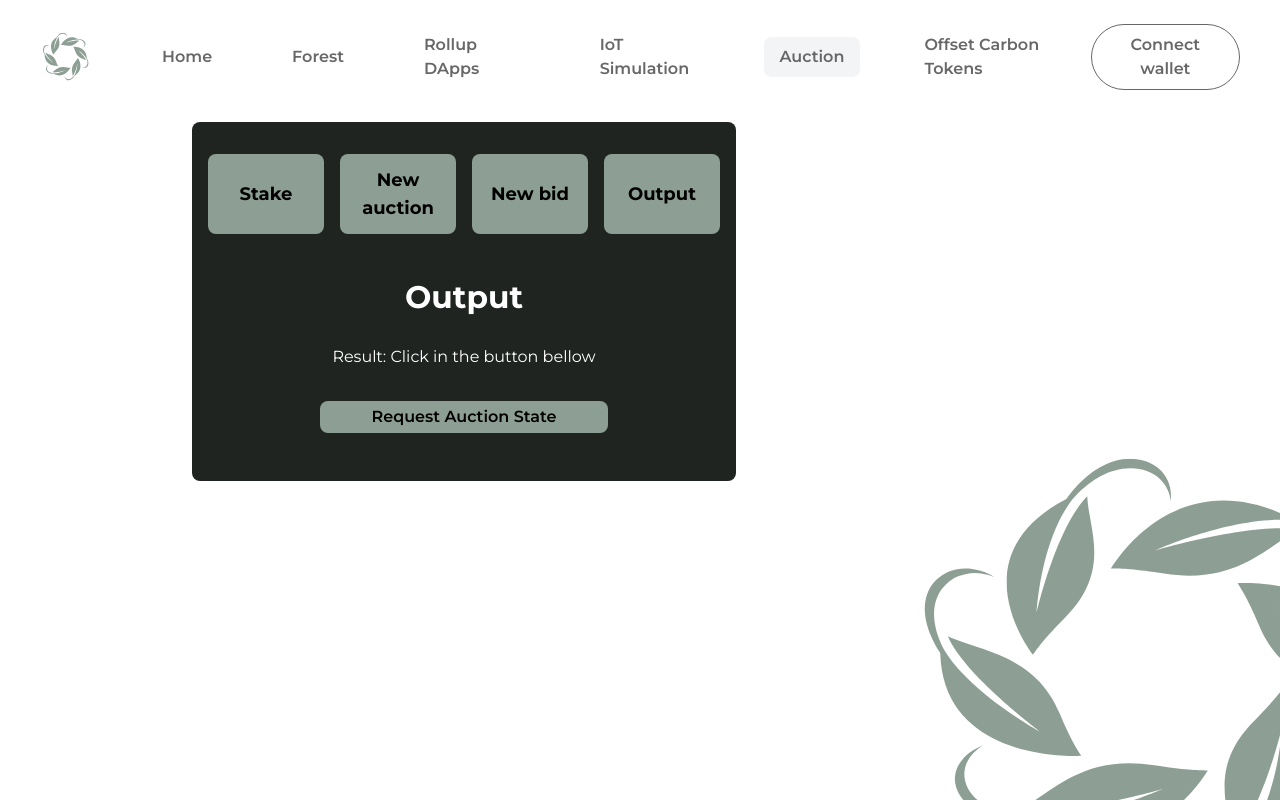
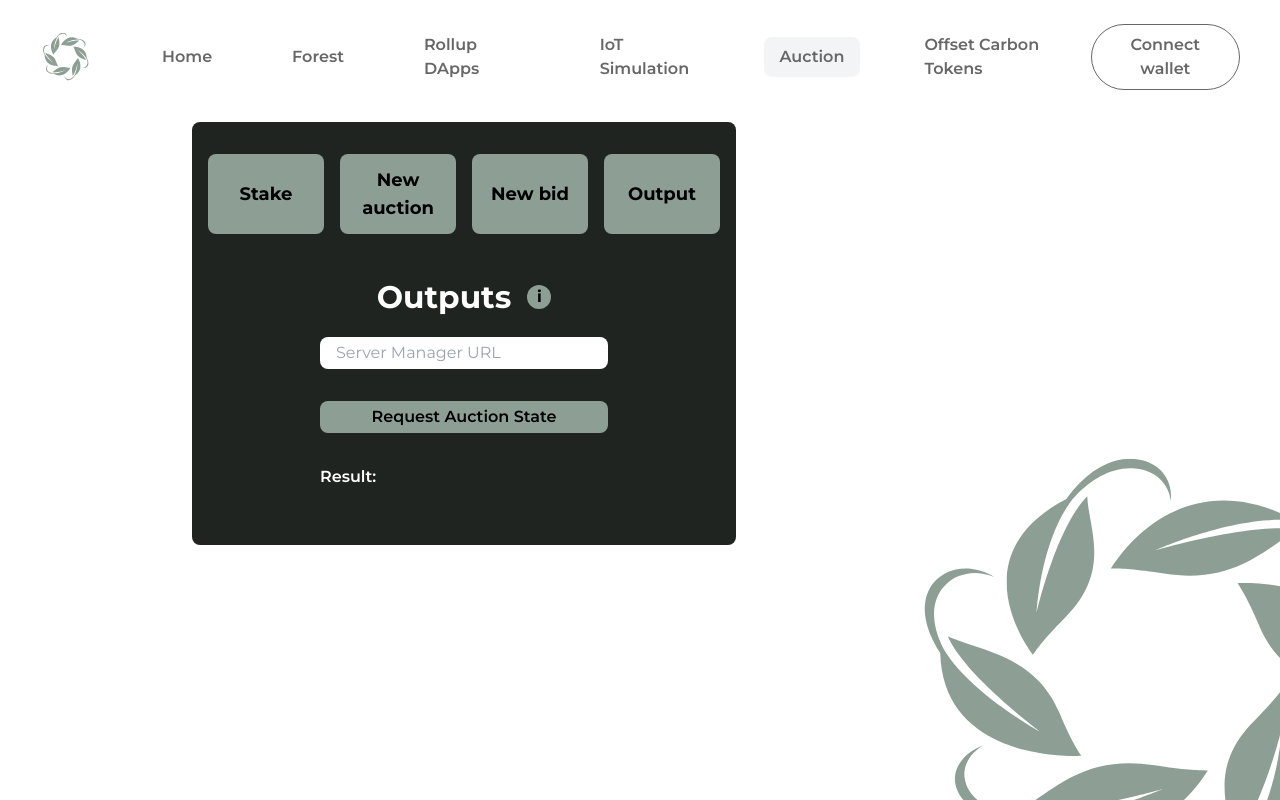
Before and after one commit to Lilium-DApp/frontend, a Next.js app in the folder lilium/: page /auction in a window 1280 px wide. Both pictures are taken after a click on the button "Output". Built offline with nearby package versions, Linux system fonts and the light colour scheme.

Commit message:
feat: add input to auction output

```diff
--- a/lilium/components/Outputs.jsx
+++ b/lilium/components/Outputs.jsx
@@ -25,7 +25,7 @@ const Outputs = () => {
 
     const [graphql, setGraphql] = useState('');
     const [server, setServer] = useState('');
-    const [answer, setAnswer] = useState("Click in the button above");
+    const [answer, setAnswer] = useState("");
     const [payloadImage, setPayloadImage] = useState("");
 
 
--- a/lilium/components/OutputsAuction.jsx
+++ b/lilium/components/OutputsAuction.jsx
@@ -1,11 +1,12 @@
-import Image from 'next/image';
 import React, { useState } from "react";
 import axios from 'axios';
-import gql from "graphql-tag";
+import Link from 'next/link';
+
 
 const Outputs = () => {
 
-    const [answer, setAnswer] = useState('Click in the button bellow')
+    const [answer, setAnswer] = useState('')
+    const [server, setServer] = useState('')
 
     function hexToString(hex) {
         let string = "";
@@ -17,8 +18,12 @@ const Outputs = () => {
 
     const handleOutputAuction = async () => {
         try {
-          const server = 'http://44.218.89.75:5005/inspect/status'
-          axios.get(server)
+          if (!server) {
+            console.error("Please fill in all fields.");
+            return;
+          }
+          const header = {"ngrok-skip-browser-warning": "69420"}
+          axios.get(server + '/inspect/status',{ headers: header })
           .then(function (response) {
             console.log(response)
             setAnswer(hexToString(response.data["reports"]["0"]["payload"]))
@@ -34,15 +39,29 @@ const Outputs = () => {
 
 	return (
         <div>
-        <h1 className='text-white font-bold text-3xl flex justify-center mt-8 mb-4'>Output</h1>
+        <div className='flex items-center justify-center'>
+                <h1 className="text-white font-bold text-3xl flex justify-center mt-8 mb-4 mr-4">
+                Outputs
+                </h1>
+                <div className='flex items-center'>
+                <Link className='rounded-full bg-lightgreen font-bold h-6 w-6 flex items-center justify-center hover:scale-110 duration-300 mt-4' href='https://google.com'>i</Link>
+                </div>
+            </div>
         <div className='flex justify-around'>
             <div className='flex flex-col  items-center justify-center'>
-                <div className='flex items-center'>
-                    <h1 className='text-white mt-2 w-72 text-center'>Result: {answer}</h1>
-                </div>
+                <input
+                  placeholder='Server Manager URL'
+                    value={server}
+                    type="text"
+                    onChange={(e) => setServer(e.target.value)}
+                    className="w-72 h-8 rounded-lg px-4 focus:outline-none text-darkgreen"/>
                 <button
                 onClick={handleOutputAuction}
                 className='bg-lightgreen w-72 px-2 h-8 py-4 rounded-lg mt-8 hover:bg-white hover:text-black duration-300 ease-in-out flex items-center justify-center font-semibold'>Request Auction State</button>
+                <div>
+                    <h1 className='mt-8 text-white font-semibold'>Result:</h1>
+                    <p className='text-white mt-2 w-72'>{answer}</p>
+                </div>
 
             </div>
         </div>
```
